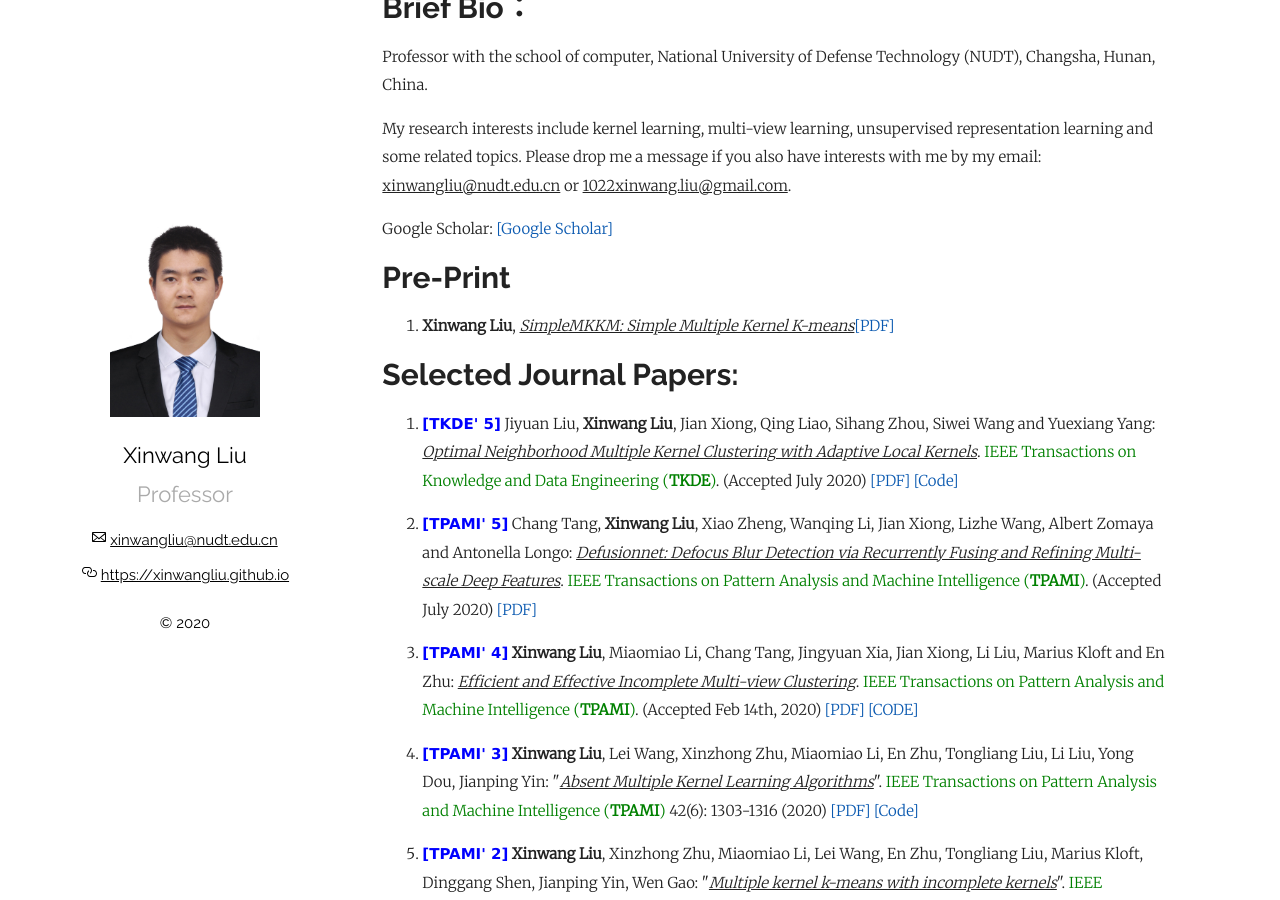
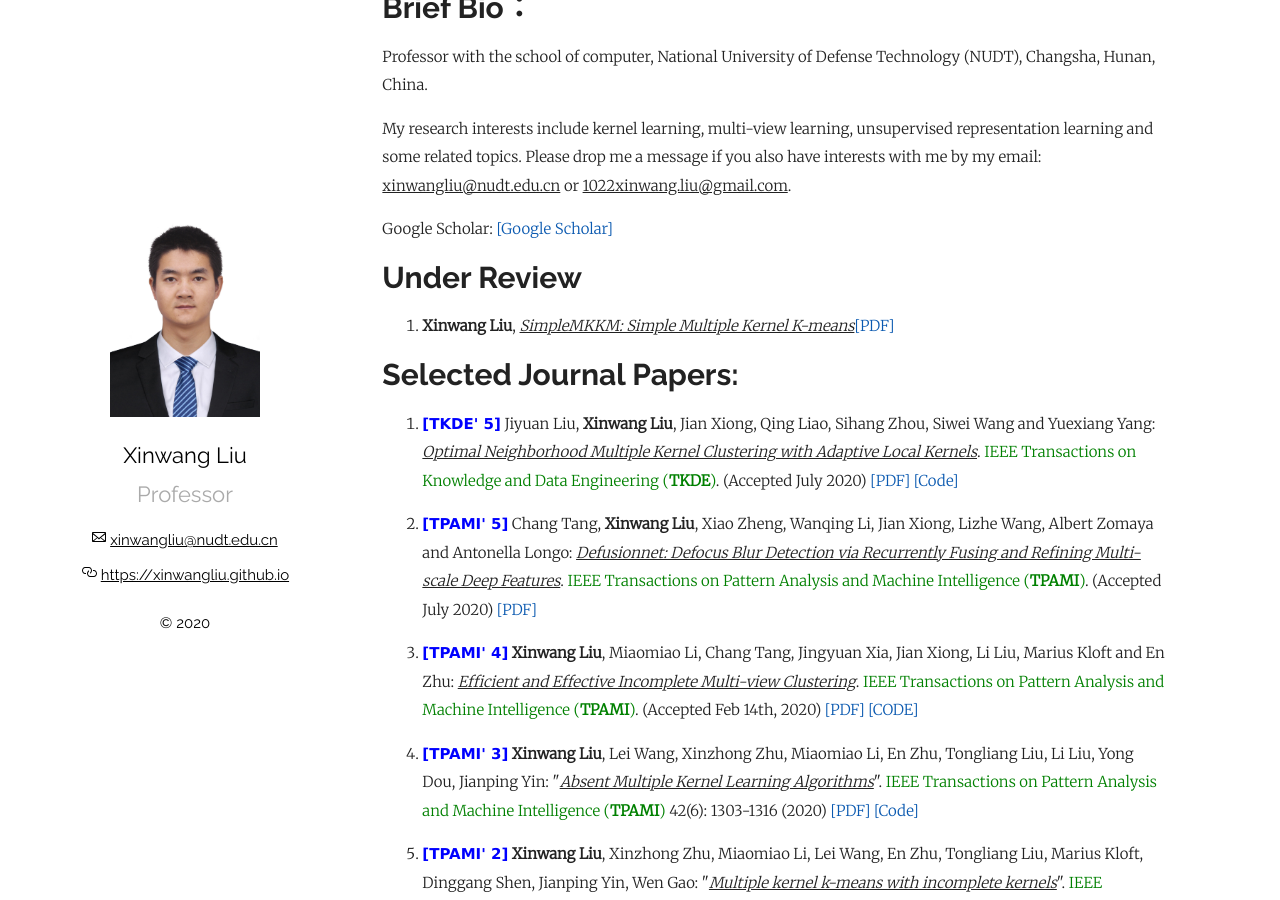
Before and after one commit to wx-liang/xinwangliu.github.io, a Jekyll site: the page built from index.md, in a window 1280 px wide and 900 px high, scrolled down 682 px. Built offline with Jekyll 4.4.1, drawn with Linux system fonts in a browser that asks for light colours; our own code applies the rules of GitHub Pages for plain Markdown files.

Commit message:
Update index.md

```diff
--- a/index.md
+++ b/index.md
@@ -32,7 +32,7 @@ My research interests include kernel learning, multi-view learning, unsupervised
 Google Scholar: [[Google Scholar]](https://scholar.google.com/citations?hl=zh-CN&user=A56vWC4AAAAJ&view_op=list_works&sortby=pubdate)
 
 
-# Pre-Print
+# Under Review
 <ol>
 <p style="margin-top: 8px;"><li><b>Xinwang Liu</b>, <i><u>SimpleMKKM: Simple Multiple Kernel K-means</u></i><a href = "https://github.com/xinwangliu/xinwangliu.github.io/blob/master/groupmember/TPAMI_SimpleMKKM.pdf">[PDF]</a></li></p>
 </ol>
```
